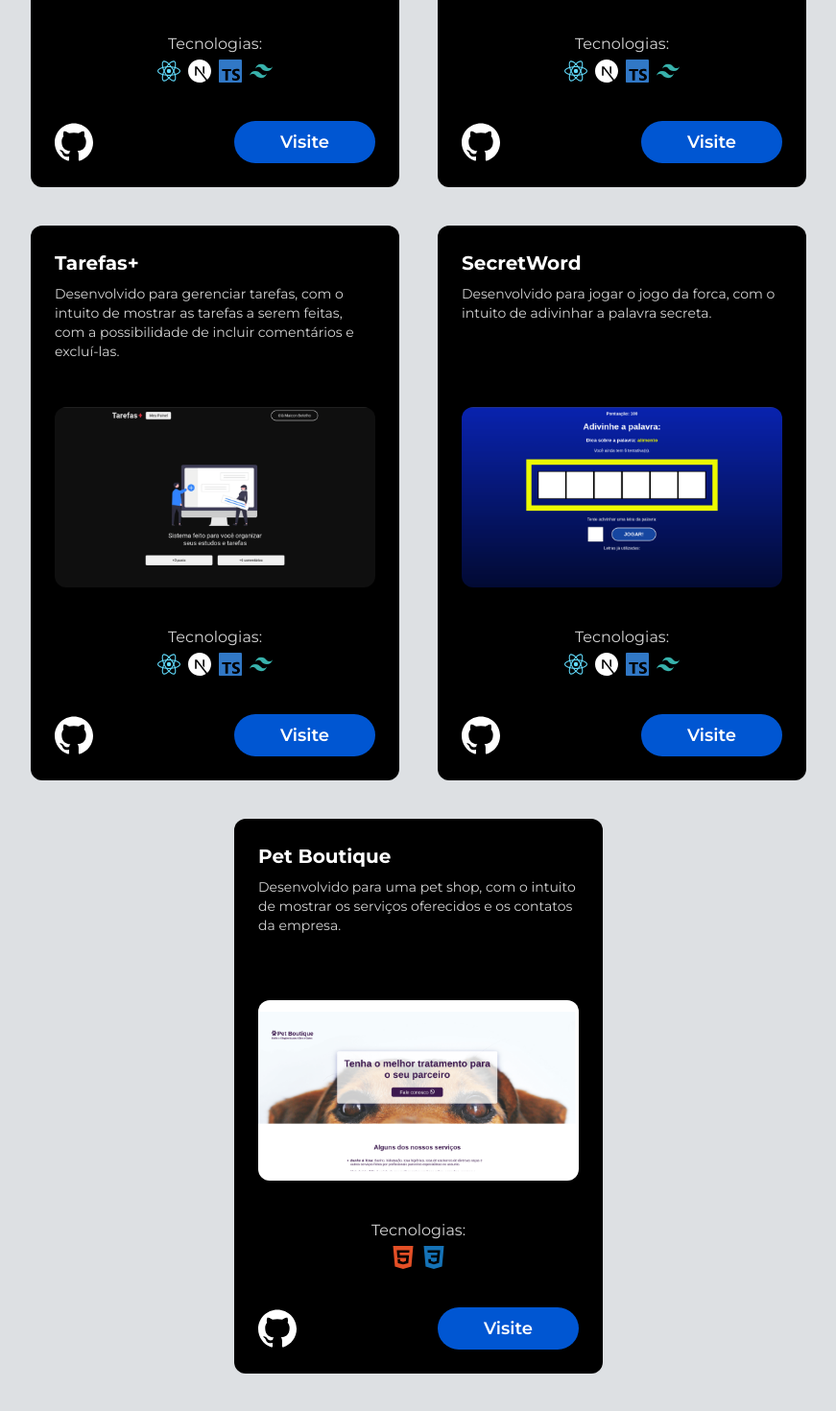
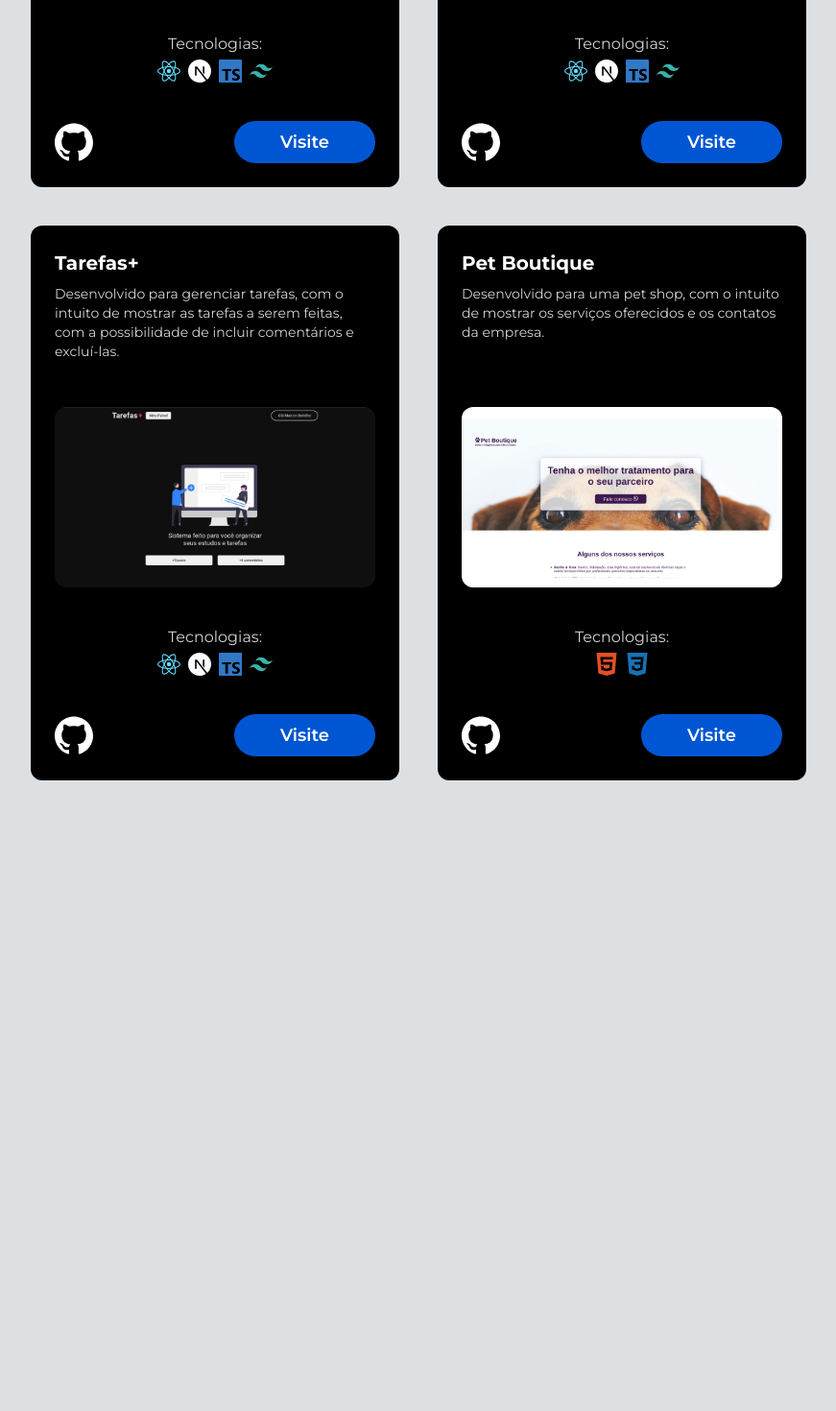
Before and after one commit to maiconsbotelho/portifolio, a Next.js app: page /projects in a window 1280 px wide. Shown: the part 1337-2807 px from the top of the page at 96% size, without its empty margins (204-1075 px from the left). After the commit the page ends 2214 px from the top, so only its background shows below. Built offline with nearby package versions, Linux system fonts and the light colour scheme.

Commit message:
find: remoção secretword

```diff
--- a/src/app/projects/page.tsx
+++ b/src/app/projects/page.tsx
@@ -90,14 +90,6 @@ const Projects = () => {
               website="https://maiconbotelho-tarefas.vercel.app/"
             />
             <Card3D
-              title="SecretWord"
-              description="Desenvolvido para jogar o jogo da forca, com o intuito de adivinhar a palavra secreta."
-              img={SecretWord}
-              technologies={['React', 'Next.js', 'TypeScript', 'Tailwind CSS']}
-              github="https://github.com/maiconsbotelho/secretword"
-              website="https://maiconsbotelho.github.io/secretword/"
-            />
-            <Card3D
               title="Pet Boutique"
               description="Desenvolvido para uma pet shop, com o intuito de mostrar os serviços oferecidos e os contatos da empresa."
               img={PetBoutique}
```
